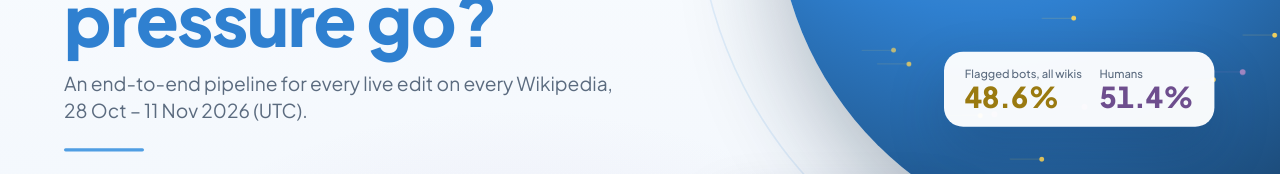
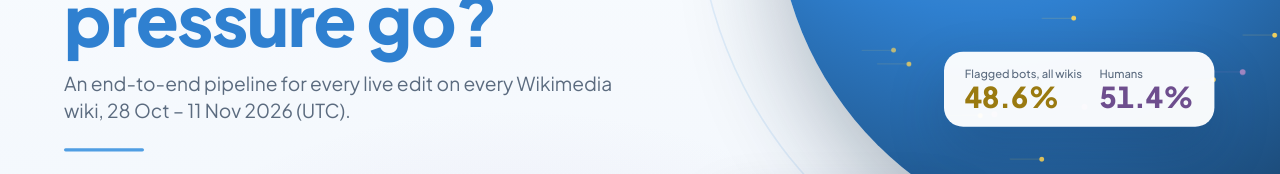
Before and after one commit to lynn60107070/dsai5102-wiki-pipeline, a plain HTML site: page slides/deck/index.html in a window 1280 px wide. Shown: the part 363-537 px from the top of the page. Drawn offline with Linux system fonts and the light colour scheme.

Commit message:
Report layout: body back under 10 pages (float settings, Table 5 + Fig 2 in one float, schema table to appendix, smaller tool table), -{}-build, appendix floats grouped; slide 1 wording

```diff
--- a/slides/deck/index.html
+++ b/slides/deck/index.html
@@ -24,7 +24,7 @@
   <div style="position:absolute;left:80px;top:64px;width:860px">
     <div class="tile solid"><svg viewBox="0 0 48 48" fill="none" stroke="#fff" stroke-width="3.2" stroke-linecap="round" stroke-linejoin="round"><path d="M4 26h8l5-12 7 22 6-16 4 6h10"/></svg></div>
     <h1 style="margin-top:46px">Where does Wikipedia's <span class="accent">editing pressure go?</span></h1>
-    <p class="sub" style="max-width:700px">An end-to-end pipeline for every live edit on every Wikipedia, 28 Oct – 11 Nov 2026 (UTC).</p>
+    <p class="sub" style="max-width:700px">An end-to-end pipeline for every live edit on every Wikimedia wiki, 28 Oct – 11 Nov 2026 (UTC).</p>
     <div class="rule"></div>
     <p style="font-size:19px"><b class="strong">Sumaiya Rizwan</b> 60102626 &nbsp;·&nbsp; <b class="strong">Lynn Younes</b> 60107070</p>
     <p class="muted" style="font-size:17px;margin-top:6px">DSAI5102 · Data Architecture &amp; Engineering · UDST · 25 Nov 2026</p>
```
Also changed, not shown: 5 other files.
